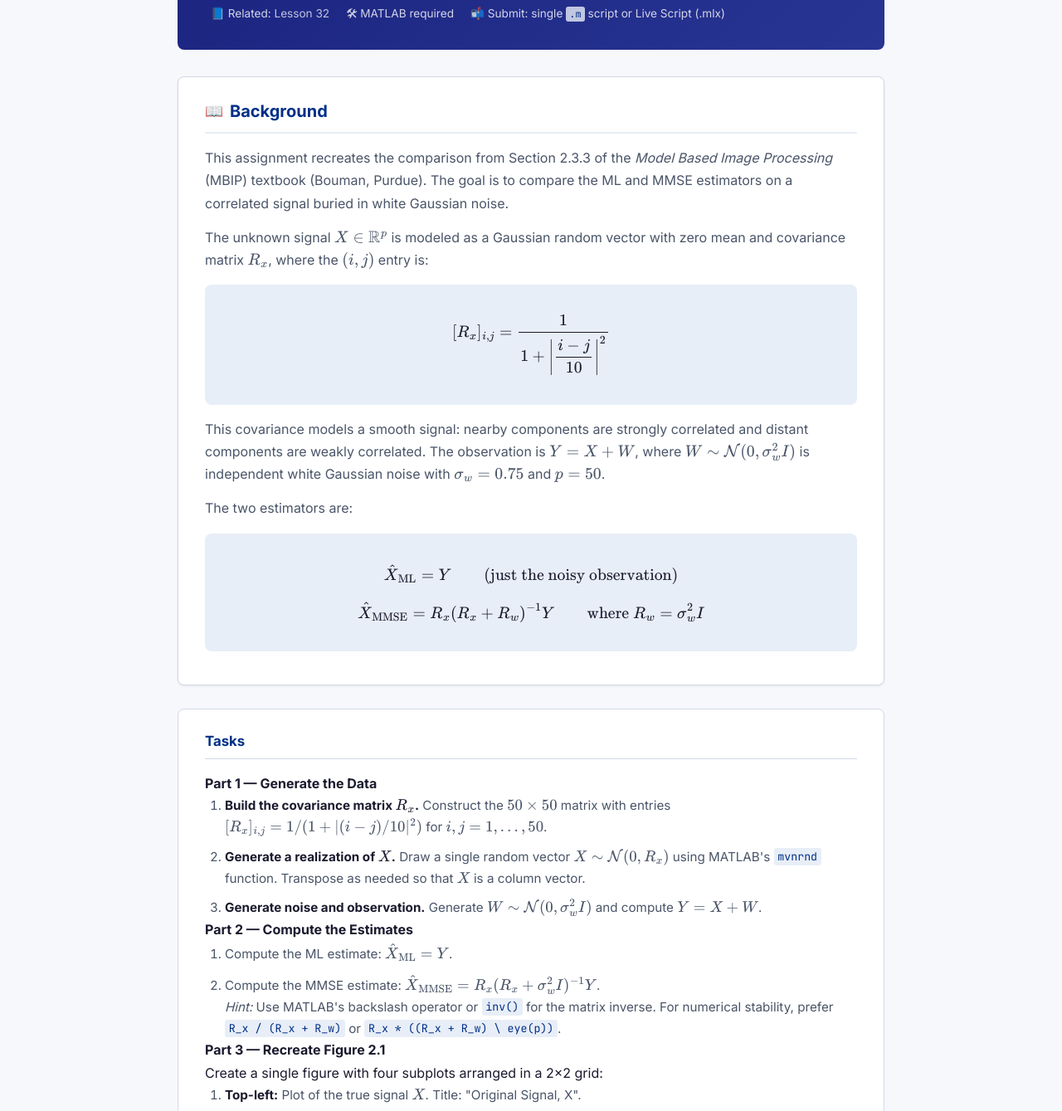
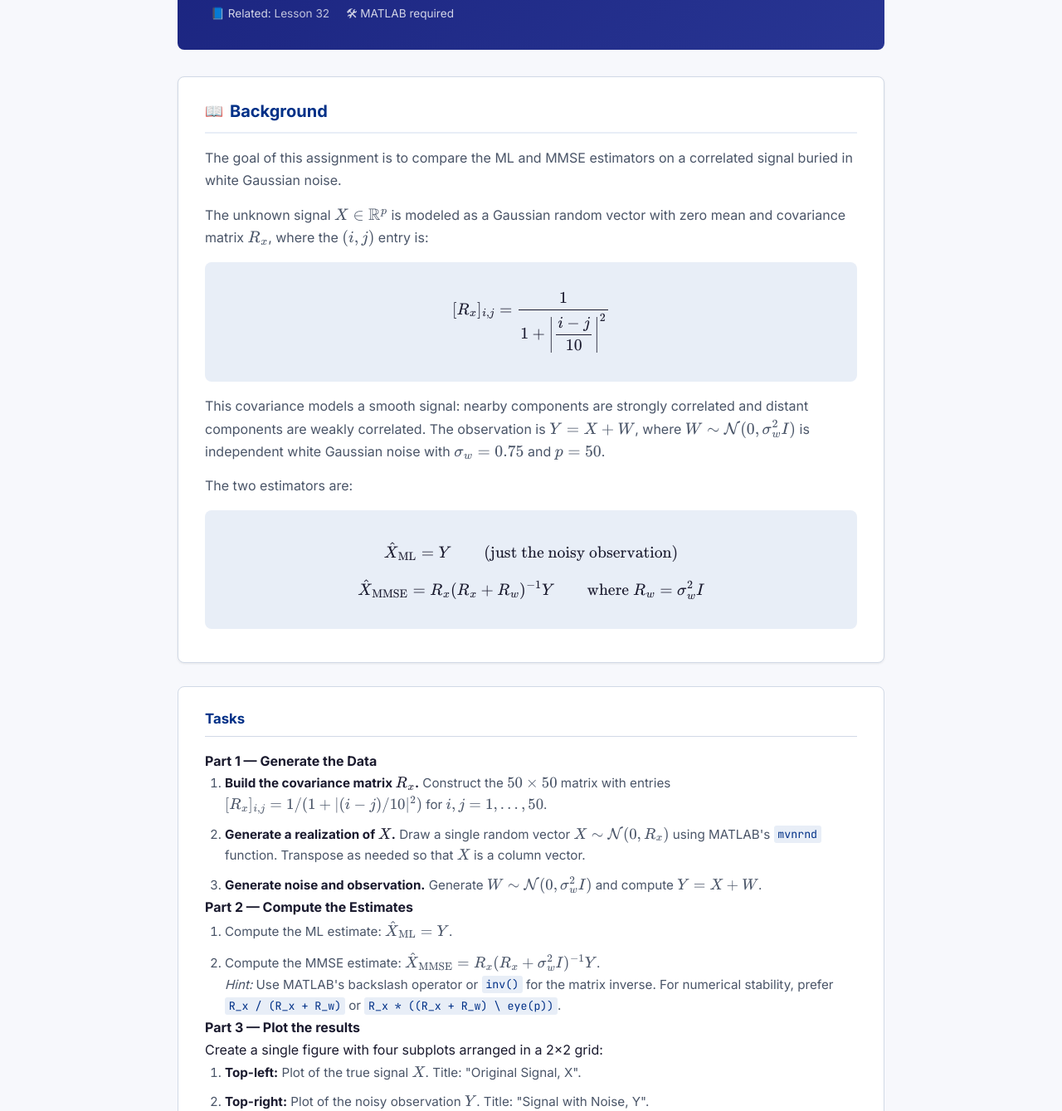
Before and after one commit to cpellizzari/phys356-site, a plain HTML site: page hw/hw32.html in a window 1280 px wide. Shown: the part 250-1589 px from the top of the page at 83% size. Drawn offline with nearby package versions, Linux system fonts and the light colour scheme.

Commit message:
Remove submit/.mlx line from all HW page headers
Co-Authored-By: Claude Sonnet 4.6 <noreply@anthropic.com>

```diff
--- a/hw/hw32.html
+++ b/hw/hw32.html
@@ -49,7 +49,6 @@
     <div class="hw-meta">
       <span>📘 Related: <a href="../lesson32.html" style="color:rgba(255,255,255,0.9)">Lesson 32</a></span>
       <span>🛠 MATLAB required</span>
-      <span>📬 Submit: single <code>.m</code> script or Live Script (.mlx)</span>
     </div>
   </div>
 
@@ -57,7 +56,7 @@
   <div class="card">
     <h2><span class="section-icon">📖</span> Background</h2>
     <p>
-      This assignment recreates the comparison from Section 2.3.3 of the <em>Model Based Image Processing</em> (MBIP) textbook (Bouman, Purdue). The goal is to compare the ML and MMSE estimators on a correlated signal buried in white Gaussian noise.
+      The goal of this assignment is to compare the ML and MMSE estimators on a correlated signal buried in white Gaussian noise.
     </p>
     <p>
       The unknown signal \(X \in \mathbb{R}^p\) is modeled as a Gaussian random vector with zero mean and covariance matrix \(R_x\), where the \((i,j)\) entry is:
@@ -108,7 +107,7 @@
       </li>
     </ol>
 
-    <h4>Part 3 — Recreate Figure 2.1</h4>
+    <h4>Part 3 — Plot the results</h4>
     <p>
       Create a single figure with four subplots arranged in a 2×2 grid:
     </p>
```
Also changed, not shown: hw/hw29.html (+0 -1 lines), hw/hw30.html (+1 -2 lines), hw/hw31.html (+0 -1 lines), hw/hw33.html (+0 -1 lines), hw/hw34.html (+0 -1 lines), hw/hw35.html (+0 -1 lines), hw/hw38.html (+0 -1 lines).
